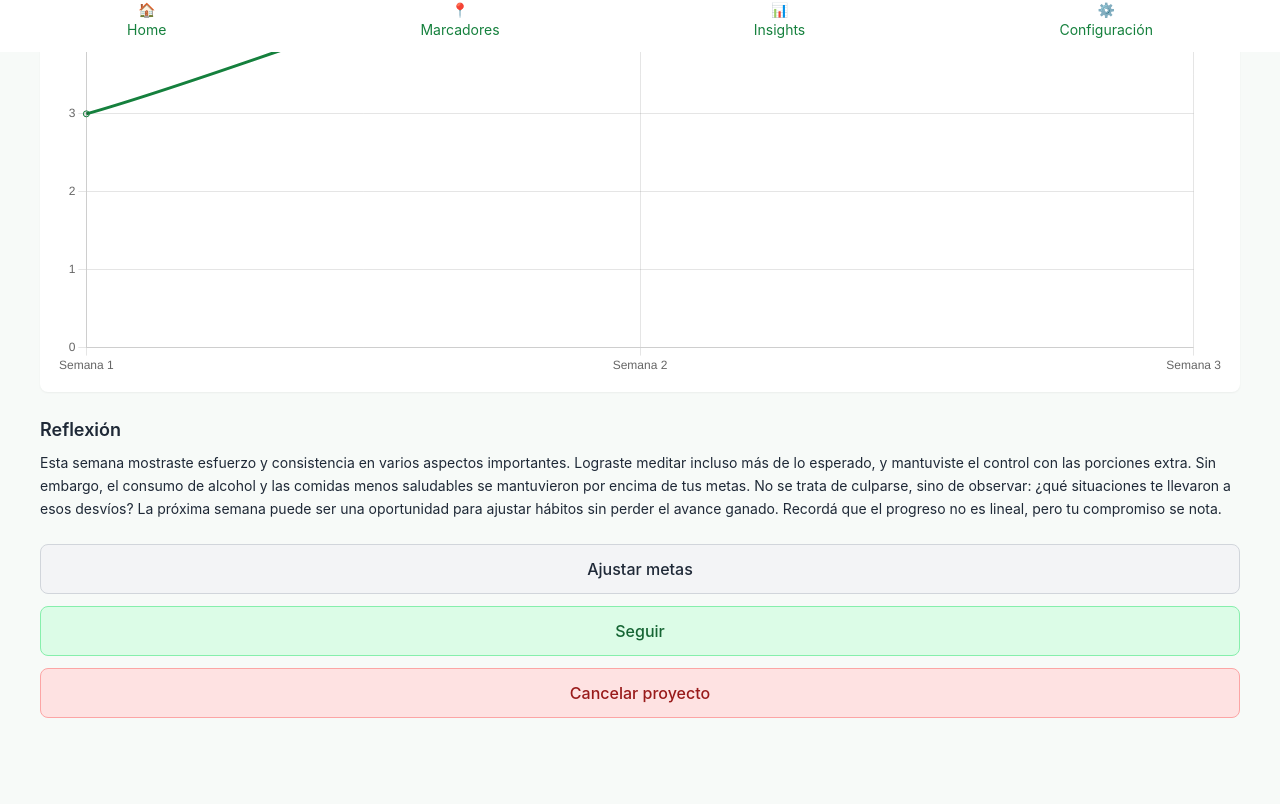
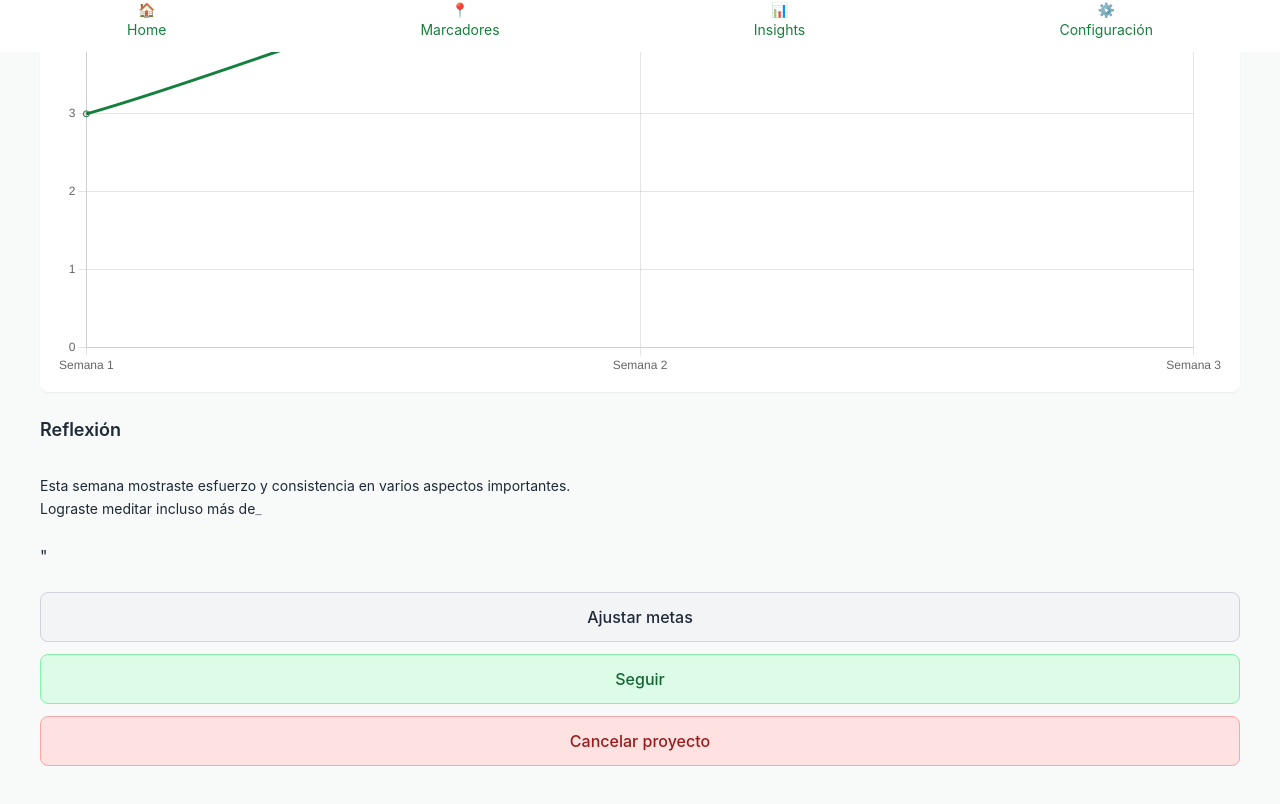
Before and after one commit to gstark1912/rastro-web, a Nuxt app: page /insights in a window 1280 px wide. Shown: the part 748-1552 px from the top of the page. Built offline with nearby package versions, Linux system fonts and the light colour scheme.

Commit message:
Typer component

```diff
--- /dev/null
+++ b/components/InsightTyper.vue
@@ -0,0 +1,49 @@
+<template>
+    <p class="text-sm leading-relaxed mb-6 whitespace-pre-line">
+        {{ displayedText }}<span v-if="isTyping" class="animate-pulse">_</span>
+    </p>
+</template>
+
+<script setup lang="ts">
+import { ref, onMounted } from 'vue'
+
+const props = defineProps<{
+    text: string
+    speed?: number
+}>()
+
+const displayedText = ref('')
+const index = ref(0)
+const isTyping = ref(true)
+
+onMounted(() => {
+    const interval = setInterval(() => {
+        if (index.value < props.text.length) {
+            displayedText.value += props.text.charAt(index.value)
+            index.value++
+        } else {
+            clearInterval(interval)
+            isTyping.value = false
+        }
+    }, props.speed || 50)
+})
+</script>
+
+<style scoped>
+/* Acentuamos el parpadeo del cursor */
+.animate-pulse {
+    animation: pulse 1s steps(2, start) infinite;
+}
+
+@keyframes pulse {
+
+    0%,
+    100% {
+        opacity: 1
+    }
+
+    50% {
+        opacity: 0
+    }
+}
+</style>
--- a/pages/dashboard/index.vue
+++ b/pages/dashboard/index.vue
@@ -30,7 +30,7 @@
     <!-- Insight Preview -->
     <section class="px-6 mt-8 mb-20">
         <h2 class="text-lg font-semibold mb-2">Último resumen</h2>
-        <p class="text-sm leading-relaxed text-gray-700">
+        <InsightTyper :speed="35" text="
             Al mirar lo que hiciste esta semana, algo empieza a quedar claro: estás aprendiendo a valorar las
             pequeñas decisiones que sostenés incluso cuando no todo sale como esperás.
 
@@ -39,8 +39,7 @@
             está prestando atención.
 
             Lo que hiciste esta semana no es perfecto, pero deja un rastro. Uno que dice que, más allá del
-            resultado, seguís queriendo avanzar con conciencia.
-        </p>
+            resultado, seguís queriendo avanzar con conciencia." />
     </section>
 </template>
 
--- a/pages/insights/index.vue
+++ b/pages/insights/index.vue
@@ -36,15 +36,14 @@
         <!-- Reflexión -->
         <section>
             <h2 class="text-lg font-semibold mt-6 mb-2">Reflexión</h2>
-            <p class="text-sm leading-relaxed">
+            <InsightTyper :speed="35" text="
                 Esta semana mostraste esfuerzo y consistencia en varios aspectos importantes.
                 Lograste meditar incluso más de lo esperado, y mantuviste el control con las porciones extra.
                 Sin embargo, el consumo de alcohol y las comidas menos saludables se mantuvieron por encima de tus
                 metas.
                 No se trata de culparse, sino de observar: ¿qué situaciones te llevaron a esos desvíos?
                 La próxima semana puede ser una oportunidad para ajustar hábitos sin perder el avance ganado.
-                Recordá que el progreso no es lineal, pero tu compromiso se nota.
-            </p>
+                Recordá que el progreso no es lineal, pero tu compromiso se nota." />"
         </section>
 
         <!-- Botones de decisión -->
@@ -66,5 +65,6 @@
 </template>
 
 <script setup lang="ts">
+import InsightTyper from '~/components/InsightTyper.vue';
 import LineChart from '~/components/LineChart.vue'
 </script>
```
